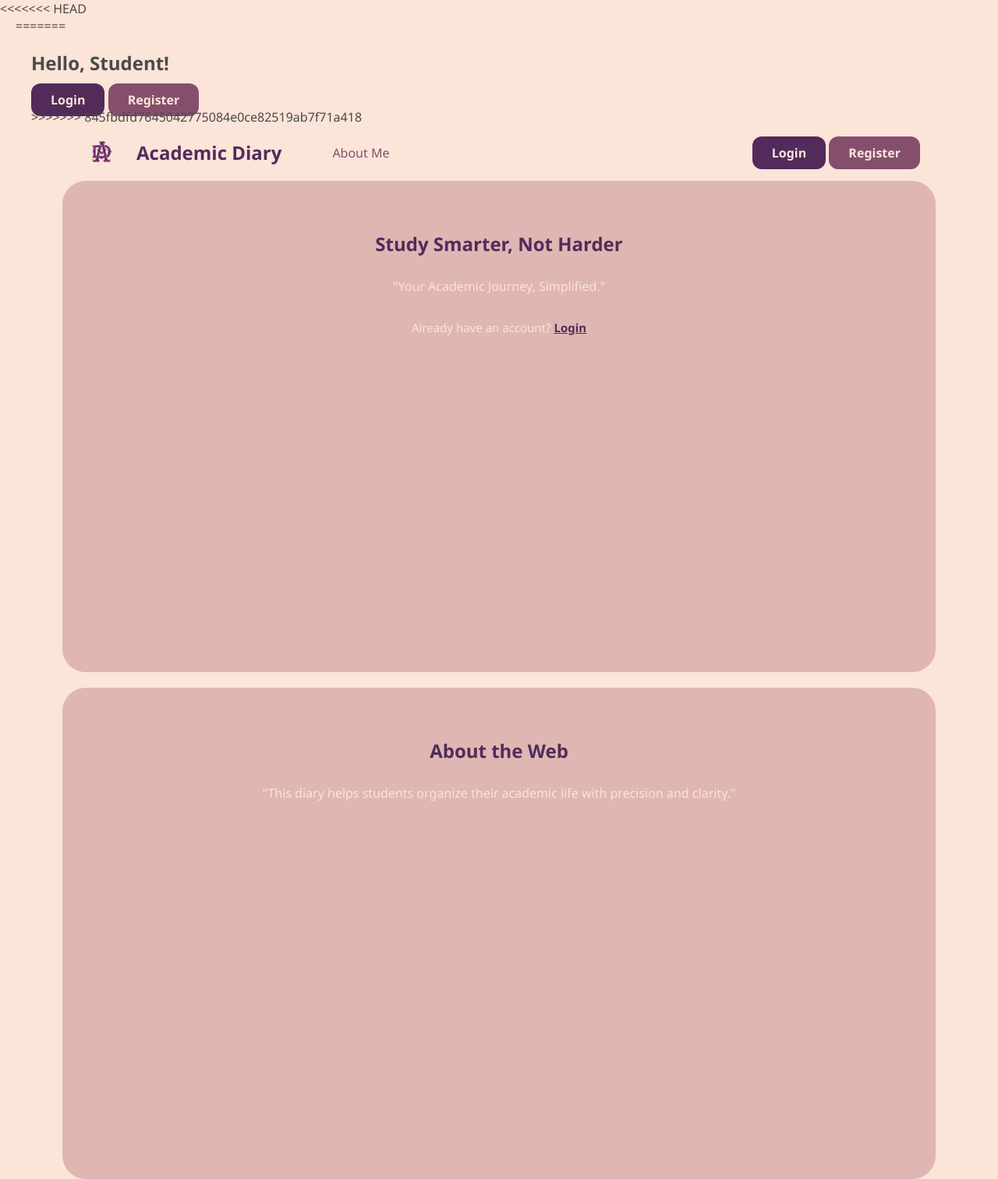
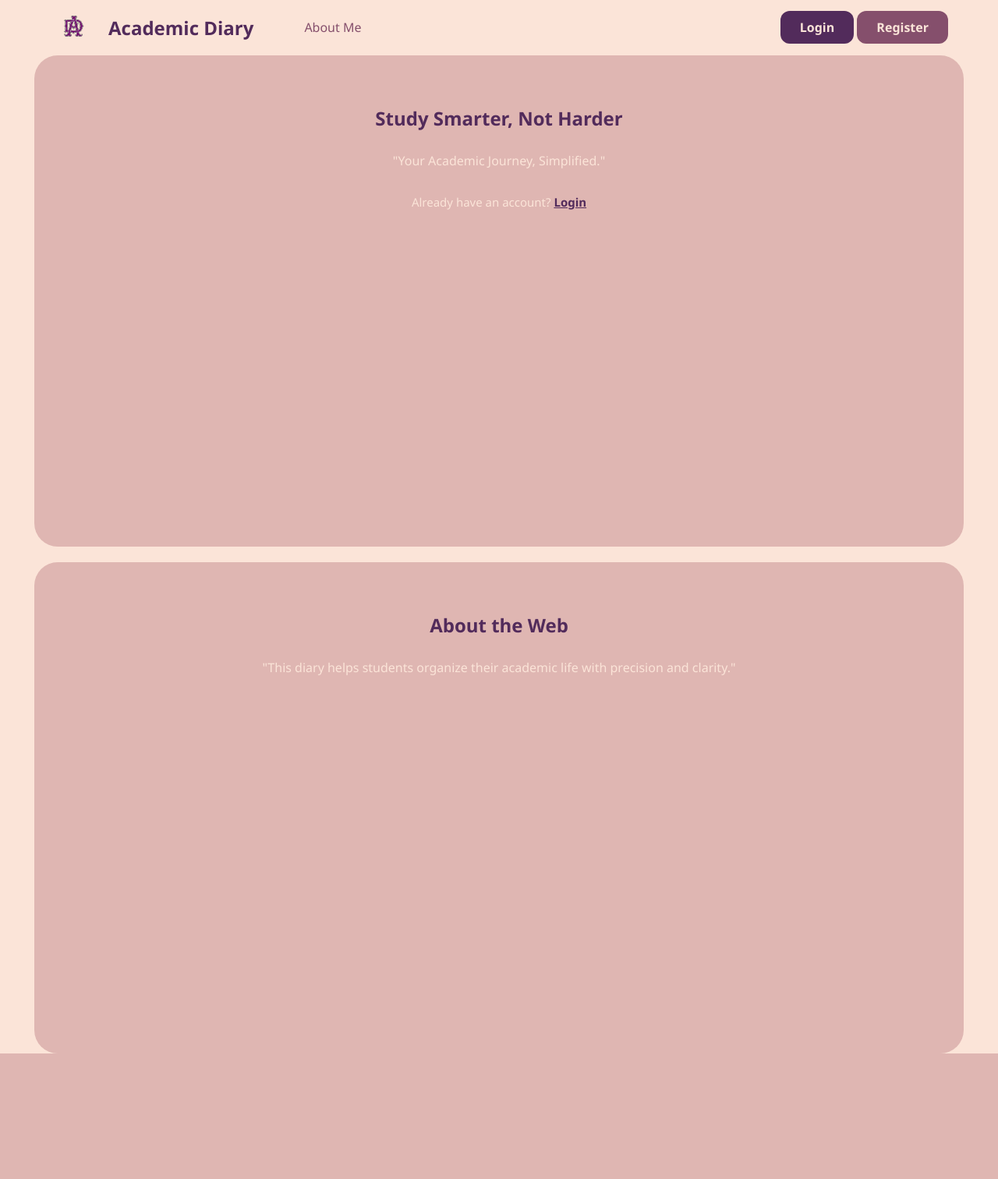
Before and after one commit to jingyi8282/Mini-IT-Project, a Flask app: page / in a window 1280 px wide. Shown: the whole page at 78% size. After the commit the page ends 1351 px from the top, so only its background shows below. Run offline with Flask 3, Linux system fonts and the light colour scheme.

Commit message:
Fixed the html and css error

```diff
--- a/templates/home.html
+++ b/templates/home.html
@@ -2,30 +2,13 @@
 <html lang="en">
 <head>
     <meta charset="UTF-8">
+    <meta name="viewport" content="width=device-width, initial-scale=1.0">
     <title>Academic Diary</title>
-<<<<<<< HEAD
+
     <link rel="stylesheet" href="{{ url_for('static', filename='homepage.css') }}">
 </head>
 <body>
-    <div class="dashboard-container">
-=======
-    <link rel="stylesheet" href="{{ url_for('static', filename='style.css') }}">
-</head>
-<body>
-    <div class="dashboard-container">
-        <aside class="sidebar">
-            <h2 class="user-greeting">Hello, Student!</h2>
 
-            <div class="nav-links">
-                <a href="{{ url_for('login') }}" class="btn primary">Login</a>
-                <a href="{{ url_for('register') }}" class="btn secondary">Register</a>
-            </div>
-
-            <div class="sidebar-footer">
-            </div>
-        </aside>
-
->>>>>>> 845fbdfd7645042775084e0ce82519ab7f71a418
         <main class="main-content">
 
             <header class="navbar">
```
